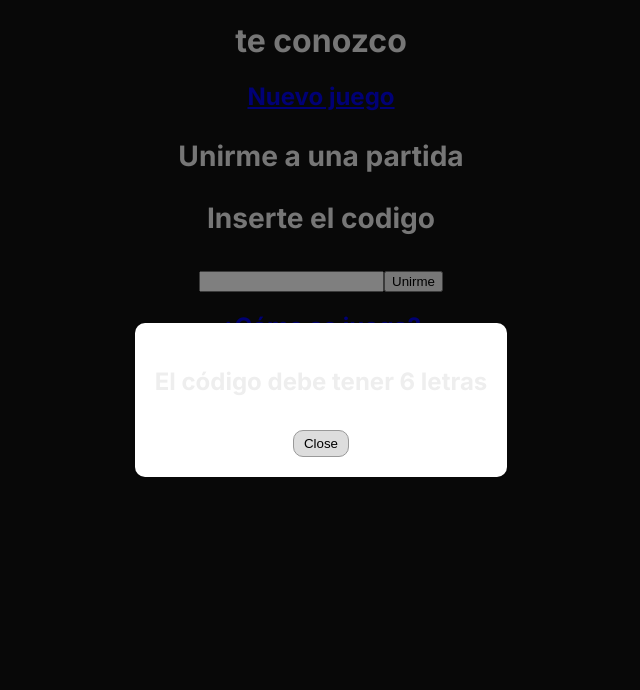
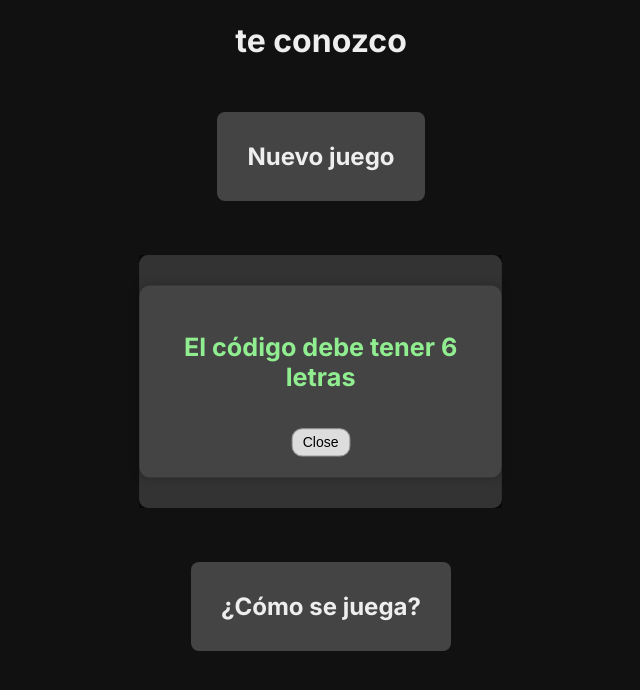
Before and after one commit to LucaPalminteri/do-I-know-u, a Next.js app: page / in a window 1280 px wide. Both pictures are taken after a click on the button "Unirme". Shown: the top 690 px of the page, without its empty margins (319-959 px from the left). Built offline with nearby package versions, Linux system fonts and the light colour scheme.

Commit message:
add styles

```diff
--- a/styles/index.css
+++ b/styles/index.css
@@ -1,4 +1,6 @@
 html, body {
+  margin: 0;
+  padding: 0;
   text-align: center;
   background-color: #111;
   color: #EEE;
@@ -6,6 +8,66 @@ html, body {
 
 button:hover {
   cursor: pointer;
+}
+
+a {
+  text-decoration: none;
+  color: #EEE;
+  transition-duration: 0.2s;
+}
+a:hover {
+  color: lightgreen;
+}
+
+main {
+  display: flex;
+  flex-direction: column;
+  justify-content: center;
+  align-items: center;
+}
+main header {
+  background-color: #333;
+  width: 100%;
+}
+main header h1 {
+  margin: 0;
+  padding: 20px;
+}
+main h2 {
+  background-color: #444;
+  margin: 30px 0;
+  padding: 30px;
+  border-radius: 8px;
+  transition-duration: 0.2s;
+}
+main h2 .join-game h3 {
+  margin: 5px;
+}
+main h2 .join-game input {
+  font-size: 24px;
+  margin: 20px;
+  border: none;
+  border-radius: 8px;
+  padding: 5px;
+  width: 130px;
+  text-align: center;
+}
+main h2 .join-game input:focus {
+  outline: none;
+}
+main h2 .join-game button {
+  margin: 10px;
+  padding: 10px;
+  border-radius: 8px;
+  border: none;
+}
+main h2:hover {
+  color: lightgreen;
+  transform: scale(1.05);
+  background-color: #666;
+}
+main h2:focus {
+  transform: scale(0.7);
 }
 
 .popup-container {
@@ -29,7 +91,7 @@ button:hover {
 }
 
 .popup-box {
-  background-color: white;
+  background-color: #444;
   padding: 20px;
   border-radius: 10px;
   box-shadow: 0px 0px 10px rgba(0, 0, 0, 0.25);
--- a/styles/scss/_global.scss
+++ b/styles/scss/_global.scss
@@ -1,4 +1,6 @@
 html,body {
+    margin: 0;
+    padding: 0;
     text-align: center;
     background-color: #111;
     color: #EEE;
@@ -7,3 +9,79 @@ html,body {
 button:hover {
     cursor: pointer;
 }
+
+a {
+    text-decoration: none;
+    color: #EEE;
+    transition-duration: .2s;
+
+    &:hover {
+        color: lightgreen;
+    }
+
+
+}
+
+main  {
+
+    display: flex;
+    flex-direction: column;
+    justify-content: center;
+    align-items: center;
+
+    header {
+    background-color: #333;
+    width: 100%;
+
+        h1 {
+            margin: 0;
+            padding: 20px;
+        }
+    }
+
+    h2 {
+        background-color: #444;
+        margin: 30px 0;
+        padding: 30px;
+        border-radius: 8px;
+        transition-duration: .2s;
+
+        .join-game {
+
+            h3 {
+                margin: 5px;
+            }
+
+            input {
+                font-size: 24px;
+                margin: 20px;
+                border: none;
+                border-radius: 8px;
+                padding: 5px;
+                width: 130px;
+                text-align: center;
+
+                &:focus {
+                    outline: none;
+                }
+            }
+
+            button {
+                margin: 10px;
+                padding: 10px;
+                border-radius: 8px;
+                border: none;
+            }
+        }
+
+        &:hover {
+            color: lightgreen;
+            transform: scale(1.05);
+            background-color: #666;
+        }
+
+        &:focus {
+            transform: scale(0.7);
+        }
+    }
+}
--- a/styles/scss/_popup.scss
+++ b/styles/scss/_popup.scss
@@ -19,7 +19,7 @@
   }
 
   .popup-box {
-    background-color: white;
+    background-color: #444;
     padding: 20px;
     border-radius: 10px;
     box-shadow: 0px 0px 10px rgba(0, 0, 0, 0.25);
```
Also changed, not shown: 1 other file (tests, documents, lock files or other folders).
